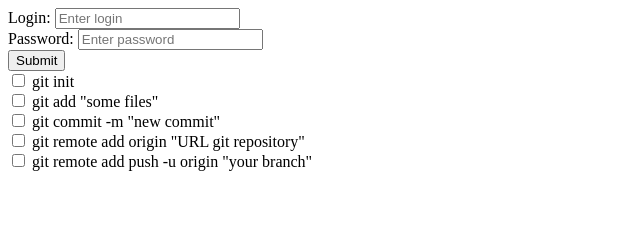
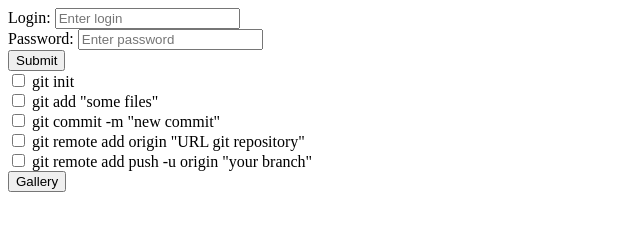
Before and after one commit to SlavikKochiyan/HomeWork_Lesson6, a plain HTML site: page index.html in a window 1280 px wide. Shown: the whole page, without its empty margins (0-640 px from the left). Drawn offline with Linux system fonts and the light colour scheme.

Commit message:
add link to gallery in index.html

```diff
--- a/index.html
+++ b/index.html
@@ -30,6 +30,7 @@
         <br>
         <input type="checkbox" id="command5">
         <label for="command5">git remote add push -u origin "your branch"</label>
-
+        <br>
+        <a href="/pages/gallery.html"><button>Gallery</button></a>
 </body>
 </ht
```
